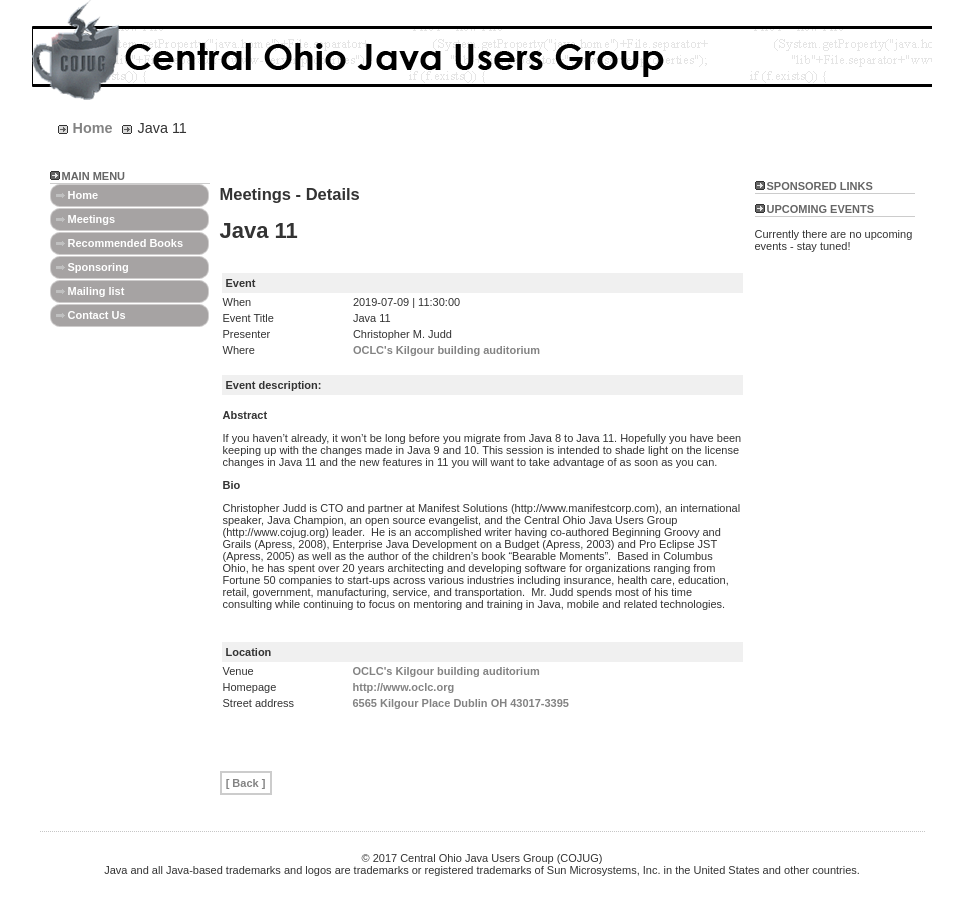
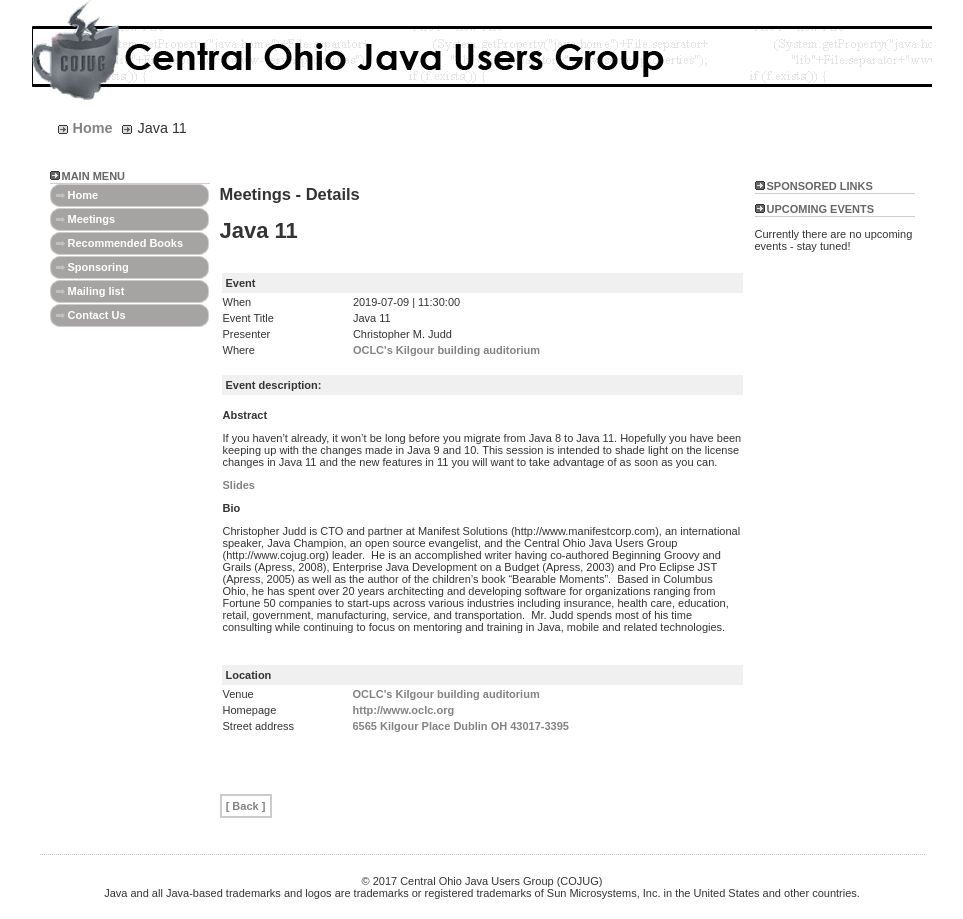
Before and after one commit to cjudd/cojug-site, a Jekyll site: the page built from _frontPage/2019-07-09-lunch-Java11-283.markdown, in a window 1280 px wide. Shown: the whole page, without its empty margins (158-1121 px from the left). Built offline with Jekyll 4.4.1, drawn with Linux system fonts in a browser that asks for light colours; comment, search, counter and statistics services are not loaded.

Commit message:
Added slides for Java 11.

```diff
--- a/_frontPage/2019-07-09-dinner-Java11-284.markdown
+++ b/_frontPage/2019-07-09-dinner-Java11-284.markdown
@@ -13,6 +13,8 @@
 
 If you haven’t already, it won’t be long before you migrate from Java 8 to Java 11. Hopefully you have been keeping up with the changes made in Java 9 and 10. This session is intended to shade light on the license changes in Java 11 and the new features in 11 you will want to take advantage of as soon as you can.
 
+[Slides](https://cmj-presentations.s3.amazonaws.com/java11-cojug-20190612.pdf)
+
 **Bio**
 
 Christopher Judd is CTO and partner at Manifest Solutions (http://www.manifestcorp.com), an international speaker, Java Champion, an open source evangelist, and the Central Ohio Java Users Group (http://www.cojug.org) leader.  He is an accomplished writer having co-authored Beginning Groovy and Grails (Apress, 2008), Enterprise Java Development on a Budget (Apress, 2003) and Pro Eclipse JST (Apress, 2005) as well as the author of the children’s book “Bearable Moments”.  Based in Columbus Ohio, he has spent over 20 years architecting and developing software for organizations ranging from Fortune 50 companies to start-ups across various industries including insurance, health care, education, retail, government, manufacturing, service, and transportation.  Mr. Judd spends most of his time consulting while continuing to focus on mentoring and training in Java, mobile and related technologies.
--- a/_frontPage/2019-07-09-lunch-Java11-283.markdown
+++ b/_frontPage/2019-07-09-lunch-Java11-283.markdown
@@ -13,6 +13,8 @@
 
 If you haven’t already, it won’t be long before you migrate from Java 8 to Java 11. Hopefully you have been keeping up with the changes made in Java 9 and 10. This session is intended to shade light on the license changes in Java 11 and the new features in 11 you will want to take advantage of as soon as you can.
 
+[Slides](https://cmj-presentations.s3.amazonaws.com/java11-cojug-20190612.pdf)
+
 **Bio**
 
 Christopher Judd is CTO and partner at Manifest Solutions (http://www.manifestcorp.com), an international speaker, Java Champion, an open source evangelist, and the Central Ohio Java Users Group (http://www.cojug.org) leader.  He is an accomplished writer having co-authored Beginning Groovy and Grails (Apress, 2008), Enterprise Java Development on a Budget (Apress, 2003) and Pro Eclipse JST (Apress, 2005) as well as the author of the children’s book “Bearable Moments”.  Based in Columbus Ohio, he has spent over 20 years architecting and developing software for organizations ranging from Fortune 50 companies to start-ups across various industries including insurance, health care, education, retail, government, manufacturing, service, and transportation.  Mr. Judd spends most of his time consulting while continuing to focus on mentoring and training in Java, mobile and related technologies.
--- a/_posts/2019-07-09-dinner-Java11-284.markdown
+++ b/_posts/2019-07-09-dinner-Java11-284.markdown
@@ -13,6 +13,8 @@
 
 If you haven’t already, it won’t be long before you migrate from Java 8 to Java 11. Hopefully you have been keeping up with the changes made in Java 9 and 10. This session is intended to shade light on the license changes in Java 11 and the new features in 11 you will want to take advantage of as soon as you can.
 
+[Slides](https://cmj-presentations.s3.amazonaws.com/java11-cojug-20190612.pdf)
+
 **Bio**
 
 Christopher Judd is CTO and partner at Manifest Solutions (http://www.manifestcorp.com), an international speaker, Java Champion, an open source evangelist, and the Central Ohio Java Users Group (http://www.cojug.org) leader.  He is an accomplished writer having co-authored Beginning Groovy and Grails (Apress, 2008), Enterprise Java Development on a Budget (Apress, 2003) and Pro Eclipse JST (Apress, 2005) as well as the author of the children’s book “Bearable Moments”.  Based in Columbus Ohio, he has spent over 20 years architecting and developing software for organizations ranging from Fortune 50 companies to start-ups across various industries including insurance, health care, education, retail, government, manufacturing, service, and transportation.  Mr. Judd spends most of his time consulting while continuing to focus on mentoring and training in Java, mobile and related technologies.
--- a/_posts/2019-07-09-lunch-Java11-283.markdown
+++ b/_posts/2019-07-09-lunch-Java11-283.markdown
@@ -13,6 +13,8 @@
 
 If you haven’t already, it won’t be long before you migrate from Java 8 to Java 11. Hopefully you have been keeping up with the changes made in Java 9 and 10. This session is intended to shade light on the license changes in Java 11 and the new features in 11 you will want to take advantage of as soon as you can.
 
+[Slides](https://cmj-presentations.s3.amazonaws.com/java11-cojug-20190612.pdf)
+
 **Bio**
 
 Christopher Judd is CTO and partner at Manifest Solutions (http://www.manifestcorp.com), an international speaker, Java Champion, an open source evangelist, and the Central Ohio Java Users Group (http://www.cojug.org) leader.  He is an accomplished writer having co-authored Beginning Groovy and Grails (Apress, 2008), Enterprise Java Development on a Budget (Apress, 2003) and Pro Eclipse JST (Apress, 2005) as well as the author of the children’s book “Bearable Moments”.  Based in Columbus Ohio, he has spent over 20 years architecting and developing software for organizations ranging from Fortune 50 companies to start-ups across various industries including insurance, health care, education, retail, government, manufacturing, service, and transportation.  Mr. Judd spends most of his time consulting while continuing to focus on mentoring and training in Java, mobile and related technologies.
```
